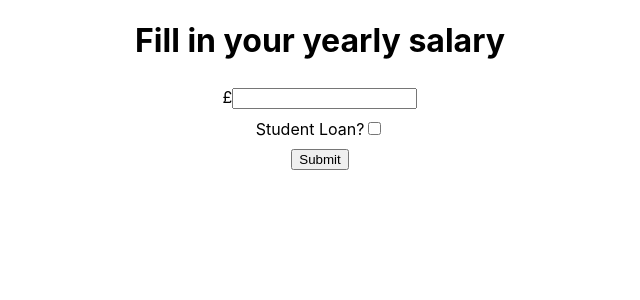
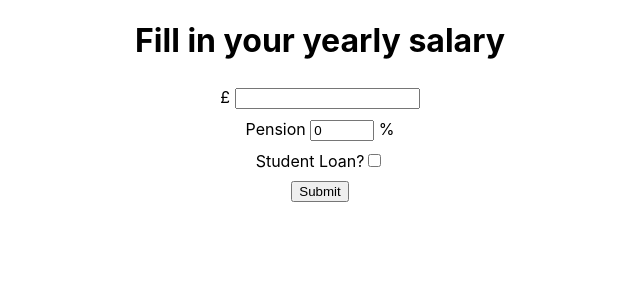
Before and after one commit to hcz1/financialFreedom, a React (Create React App) app in the folder tax-tracker/: page / in a window 1280 px wide. Shown: the top 300 px of the page, without its empty margins (320-960 px from the left). Built offline with nearby package versions, Linux system fonts and the light colour scheme.

Commit message:
add pension to calculator

```diff
--- a/tax-tracker/package.json
+++ b/tax-tracker/package.json
@@ -10,6 +10,7 @@
     "node-sass": "4.14.1",
     "react": "^17.0.1",
     "react-dom": "^17.0.1",
+    "react-router-dom": "^5.2.0",
     "react-scripts": "4.0.1",
     "react-table": "^7.6.3",
     "web-vitals": "^0.2.4"
--- a/tax-tracker/public/index.html
+++ b/tax-tracker/public/index.html
@@ -24,7 +24,7 @@
       work correctly both with client-side routing and a non-root public URL.
       Learn how to configure a non-root public URL by running `npm run build`.
     -->
-    <title>React App</title>
+    <title>Salary Calculator</title>
   </head>
   <body>
     <noscript>You need to enable JavaScript to run this app.</noscript>
--- a/tax-tracker/src/App.js
+++ b/tax-tracker/src/App.js
@@ -1,26 +1,38 @@
 import { useState } from 'react';
+import { useHistory } from 'react-router-dom';
 import { formatNumber } from './helpers/helpers';
 import Form from './containers/Form';
+import Table from './containers/Table/TableContainer';
 import s from './App.module.css';
-import Table from './containers/Table/TableContainer';
 
 const App = () => {
+  const history = useHistory();
   const [input, setInput] = useState(undefined);
   const [valueSubmit, setValueSubmit] = useState(undefined);
   const [isStudentLoanValue, setIsStudentLoanValue] = useState(false);
   const [isStudentLoanValueSubmit, setIsStudentLoanValueSubmit] = useState(
     false
   );
+  const [pensionInput, setPensionInput] = useState(0);
+  const [pensionValueSubmitted, setPensionValueSubmitted] = useState(0);
   const onEnter = (e) => {
     e.preventDefault();
     setValueSubmit(input);
     setIsStudentLoanValueSubmit(isStudentLoanValue);
+    setPensionValueSubmitted(pensionInput);
+    history.push({ search: `salary=${input}` });
   };
   const handleChange = (e) => {
     const {
       target: { value },
     } = e;
     setInput(parseInt(value));
+  };
+  const handlePensionChange = (e) => {
+    const {
+      target: { value },
+    } = e;
+    setPensionInput(parseInt(value));
   };
   const onCheckbox = (e) => {
     setIsStudentLoanValue((prevStudentLoan) => !prevStudentLoan);
@@ -34,6 +46,8 @@
         onCheckbox={onCheckbox}
         value={input}
         isStudentLoan={isStudentLoanValue}
+        handlePensionChange={handlePensionChange}
+        pensionValue={pensionInput}
       />
       {!!valueSubmit && (
         <>
@@ -42,6 +56,7 @@
             className={s['table-container']}
             value={valueSubmit}
             isStudentLoan={isStudentLoanValueSubmit}
+            pensionValue={pensionValueSubmitted}
           />
         </>
       )}
--- a/tax-tracker/src/containers/Form/Form.js
+++ b/tax-tracker/src/containers/Form/Form.js
@@ -4,6 +4,8 @@
   onEnter,
   onChange,
   handleChange,
+  handlePensionChange,
+  pensionValue,
   onCheckbox,
   value,
   isStudentLoan,
@@ -11,7 +13,18 @@
   return (
     <form className={s.form} onSubmit={onEnter}>
       <span>
-        £<input type='number' onChange={handleChange} value={value} />
+        £ <input type='number' onChange={handleChange} value={value} />
+      </span>
+      <span>
+        Pension{' '}
+        <input
+          type='number'
+          min='0'
+          max='100'
+          onChange={handlePensionChange}
+          value={pensionValue}
+        />{' '}
+        %
       </span>
       <div>
         Student Loan?
--- a/tax-tracker/src/containers/Table/TableContainer.js
+++ b/tax-tracker/src/containers/Table/TableContainer.js
@@ -6,7 +6,9 @@
 import { generateIncomeTax, nationalInsurance, studentLoan } from '../../data';
 import s from './style.module.scss';
 
-const Table = ({ className, value, isStudentLoan }) => {
+const Table = ({ className, value, isStudentLoan, pensionValue }) => {
+  const pensionPercentage = pensionValue / 100;
+  const adjustedSalary = (1 - pensionPercentage) * value;
   const {
     totalTaxable,
     taxBand1,
@@ -14,27 +16,32 @@
     taxBand3,
     total,
   } = generateIncomeTax({
-    salary: value,
+    salary: adjustedSalary,
   });
 
   const { yearly: NIYearly, monthly: NIMonthly } = nationalInsurance({
-    salary: value,
+    salary: adjustedSalary,
   });
 
   const { yearly: SLYearly, montly: SLMonthly } = studentLoan({
-    salary: value,
+    salary: adjustedSalary,
   });
   const data = useMemo(
     () => [
       {
         col1: 'Gross Wage',
-        col2: `£${formatNumber(value.toFixed(2))}`,
-        col3: `£${formatNumber((value / 12).toFixed(2))}`,
+        col2: `£${formatNumber(adjustedSalary.toFixed(2))}`,
+        col3: `£${formatNumber((adjustedSalary / 12).toFixed(2))}`,
       },
       {
         col1: 'Total Taxable',
         col2: `£${formatNumber(totalTaxable.yearly)}`,
         col3: `£${formatNumber(totalTaxable.monthly)}`,
+      },
+      {
+        col1: 'Pension Contribution',
+        col2: `£${formatNumber((pensionPercentage * value).toFixed(2))}`,
+        col3: `£${formatNumber(((pensionPercentage * value) / 12).toFixed(2))}`,
       },
       {
         col1: 'Student Loan',
@@ -65,7 +72,7 @@
         col1: 'Take Home',
         col2: `£${formatNumber(
           (
-            value -
+            adjustedSalary -
             total.yearly -
             NIYearly -
             (isStudentLoan ? SLYearly : 0)
@@ -73,7 +80,7 @@
         )}`,
         col3: `£${formatNumber(
           (
-            value / 12 -
+            adjustedSalary / 12 -
             total.monthly -
             NIMonthly -
             (isStudentLoan ? SLMonthly : 0)
@@ -82,22 +89,24 @@
       },
     ],
     [
+      adjustedSalary,
+      totalTaxable.yearly,
+      totalTaxable.monthly,
+      pensionPercentage,
+      value,
+      isStudentLoan,
+      SLYearly,
+      SLMonthly,
+      NIYearly,
       NIMonthly,
-      NIYearly,
-      SLMonthly,
-      SLYearly,
-      isStudentLoan,
+      taxBand1.yearly,
       taxBand1.monthly,
-      taxBand1.yearly,
+      taxBand2.yearly,
       taxBand2.monthly,
-      taxBand2.yearly,
+      taxBand3.yearly,
       taxBand3.monthly,
-      taxBand3.yearly,
+      total.yearly,
       total.monthly,
-      total.yearly,
-      totalTaxable.monthly,
-      totalTaxable.yearly,
-      value,
     ]
   );
   const columns = useMemo(
--- a/tax-tracker/src/index.js
+++ b/tax-tracker/src/index.js
@@ -1,12 +1,15 @@
 import React from 'react';
 import ReactDOM from 'react-dom';
+import { BrowserRouter as Router } from 'react-router-dom';
 import './index.css';
 import App from './App';
 import reportWebVitals from './reportWebVitals';
 
 ReactDOM.render(
   <React.StrictMode>
-    <App />
+    <Router>
+      <App />
+    </Router>
   </React.StrictMode>,
   document.getElementById('root')
 );
```
Also changed, not shown: 2 other files (tests, documents, lock files or other folders).
